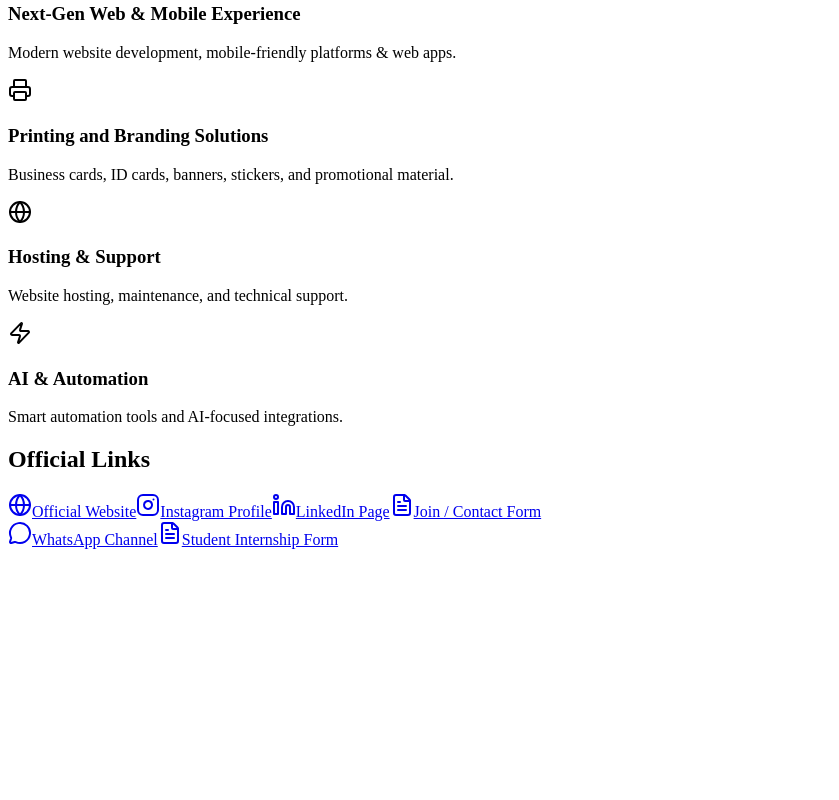
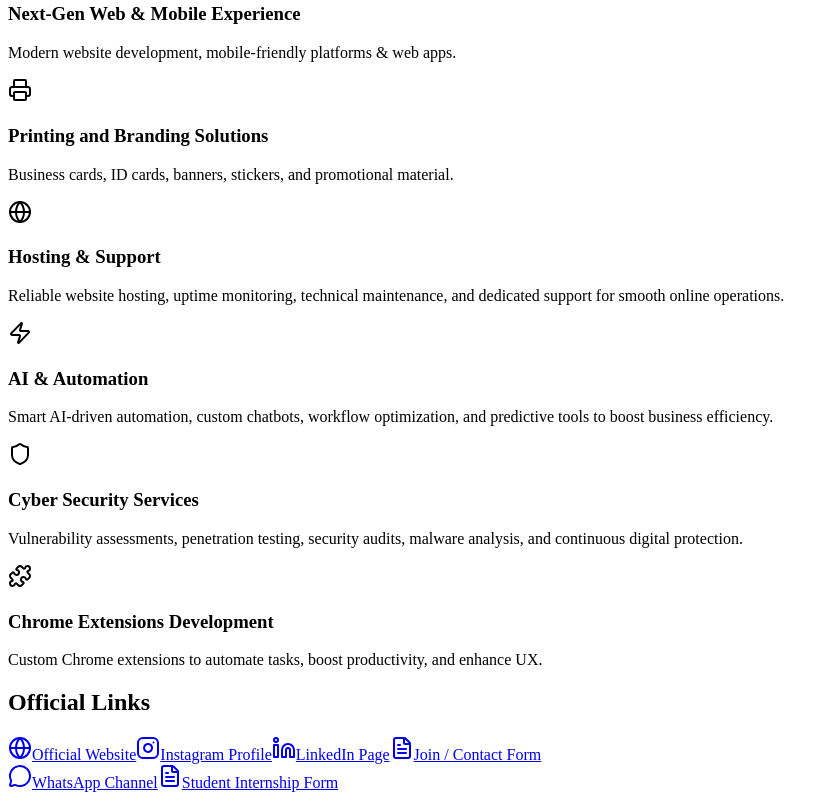
Before and after one commit to failxstar/nexoracrew-blogpage, a React (Create React App) app: page / in a window 1280 px wide. Shown: the part 1517-2317 px from the top of the page, without its empty margins (0-839 px from the left). Before the commit the page ends 2074 px from the top, so only its background shows below. Built offline with nearby package versions, Linux system fonts and the light colour scheme; the HTML template or start-up script is replaced by a standard one.

Commit message:
Update UI, services, and security fixes

```diff
--- a/src/App.js
+++ b/src/App.js
@@ -1,7 +1,8 @@
 import React from 'react';
 import {
   Mail, Phone, MapPin, Code, Globe, Instagram, Linkedin,
-  FileText, Briefcase, Zap, TrendingUp, Printer, Server, MessageCircle
+  FileText, Briefcase, Zap, TrendingUp, Printer, Server, MessageCircle,
+  Shield, Puzzle
 } from 'lucide-react';
 
 // Main App Component
@@ -27,8 +28,18 @@ const App = () => {
       { name: 'Growth-Driven SEO & Digital Domination', description: 'Performance-oriented SEO and online reach improvement.', icon: TrendingUp },
       { name: 'Next-Gen Web & Mobile Experience', description: 'Modern website development, mobile-friendly platforms & web apps.', icon: Code },
       { name: 'Printing and Branding Solutions', description: 'Business cards, ID cards, banners, stickers, and promotional material.', icon: Printer },
-      { name: 'Hosting & Support', description: 'Website hosting, maintenance, and technical support.', icon: Globe },
-      { name: 'AI & Automation', description: 'Smart automation tools and AI-focused integrations.', icon: Zap },
+      { name: 'Hosting & Support', description: 'Reliable website hosting, uptime monitoring, technical maintenance, and dedicated support for smooth online operations.', icon: Globe },
+      { name: 'AI & Automation', description: 'Smart AI-driven automation, custom chatbots, workflow optimization, and predictive tools to boost business efficiency.', icon: Zap },
+      {
+        name: 'Cyber Security Services',
+        description: 'Vulnerability assessments, penetration testing, security audits, malware analysis, and continuous digital protection.',
+        icon: Shield
+      },
+      {
+        name: 'Chrome Extensions Development',
+        description: 'Custom Chrome extensions to automate tasks, boost productivity, and enhance UX.',
+        icon: Puzzle
+      }
     ]
   };
 
@@ -60,7 +71,6 @@ const App = () => {
           <div className="mt-6 border-t border-gray-700 pt-4">
             <p className="text-xl font-bold text-white">{profile.ceo}</p>
             <p className="text-sm font-semibold text-gray-400">FOUNDER & CEO</p>
-
           </div>
         </div>
 
@@ -93,12 +103,13 @@ const App = () => {
                 <a
   href="https://maps.app.goo.gl/VUpAHD6bsMJE9kzw8"
   target="_blank"
+  rel="noreferrer"
   className="hover:text-cyan-400 transition"
 >
   Palakkarai, Tiruchirappalli, Tamil Nadu
 </a>
+
               </li>
-
             </ul>
           </div>
 
@@ -112,19 +123,28 @@ const App = () => {
 
           {/* Services */}
 <div className="bg-gray-700/50 p-6 rounded-xl shadow-lg border border-gray-700">
-            <h2 className="text-3xl font-bold text-white mb-6 border-b border-cyan-600 pb-2">Our Services</h2>
+  <h2 className="text-3xl font-bold text-white mb-6 border-b border-cyan-600 pb-2">
+    Our Services
+  </h2>
+
   <div className="grid grid-cols-1 md:grid-cols-2 gap-6">
     {profile.services.map((service, index) => (
-                <div key={index} className="flex items-start space-x-4 p-4 bg-gray-700 rounded-lg hover:bg-gray-600/70 transition duration-300 hover:shadow-xl">
-                  <service.icon className="w-6 h-6 text-cyan-400 mt-1" />
-                  <div>
+      <div
+        key={index}
+        className="flex flex-col h-40 p-4 bg-gray-700 rounded-lg hover:bg-gray-600/70 transition duration-300 hover:shadow-xl"
+      >
+        <service.icon className="w-6 h-6 text-cyan-400 mb-2" />
+
         <h3 className="text-lg font-semibold text-white">{service.name}</h3>
-                    <p className="text-sm text-gray-400 mt-1">{service.description}</p>
-                  </div>
+
+        <p className="text-sm text-gray-400 mt-1 line-clamp-3">
+          {service.description}
+        </p>
       </div>
     ))}
   </div>
 </div>
+
 
           {/* Official Links */}
           <div className="bg-gray-700/50 p-6 rounded-xl shadow-lg border border-gray-700">
```
Lines whose indentation alone changed are shown as unchanged.
